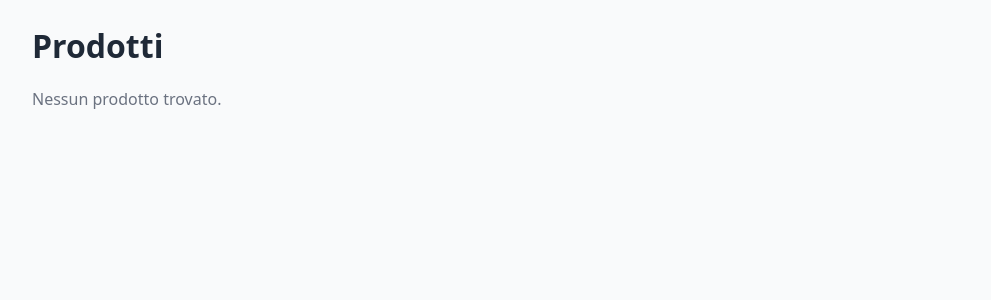
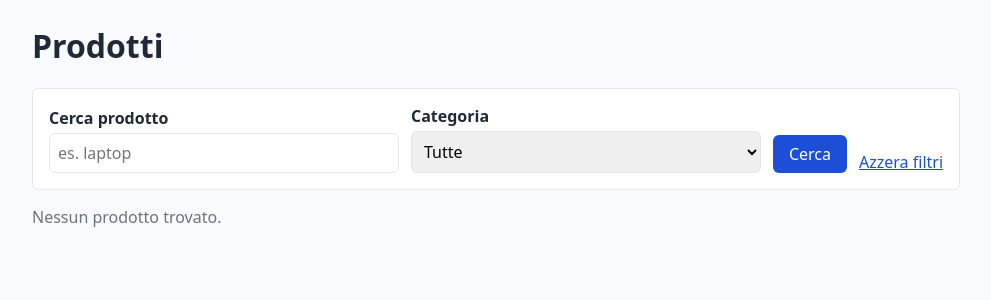
Before and after one commit to federicogrimaldi-ITS/Esercitazione-pratica---Producer-Consumer, a Spring app: template product-client/src/main/resources/templates/prodotti/lista.html in a window 1280 px wide. Shown: the top 300 px of the page, without its empty margins (144-1135 px from the left). Run offline with Thymeleaf, Linux system fonts and the light colour scheme; the template is opened without the code that fills it, so the values that code supplies are empty.

Commit message:
Consumer: ricerca per nome e categoria
La pagina /prodotti contiene un form (nome + select categoria) che
costruisce la richiesta GET /api/prodotti?nome=...&categoria=... verso
la Producer. Le categorie del select sono ricavate dai prodotti restituiti
dall'API (distinte e ordinate); i campi vuoti equivalgono a "nessun
filtro" e i valori cercati restano nel form.

Co-Authored-By: Claude Opus 5.5 <noreply@anthropic.com>
Claude-Session: https://claude.ai/code/session_01Wb1pJP2PkaRmzmE79uoBWg

```diff
--- a/product-client/src/main/resources/static/css/style.css
+++ b/product-client/src/main/resources/static/css/style.css
@@ -93,3 +93,32 @@ tbody tr:hover { background: #f9fafb; }
 
 .scheda dt { font-weight: 600; }
 .scheda dd { margin: 0; }
+
+.ricerca {
+    display: flex;
+    flex-wrap: wrap;
+    align-items: flex-end;
+    gap: 12px;
+    margin-bottom: 16px;
+    padding: 16px;
+    background: #fff;
+    border: 1px solid var(--bordo);
+    border-radius: 6px;
+}
+
+.ricerca label {
+    display: flex;
+    flex-direction: column;
+    gap: 4px;
+    font-weight: 600;
+    flex: 1 1 200px;
+}
+
+.ricerca input,
+.ricerca select {
+    padding: 8px;
+    border: 1px solid var(--bordo);
+    border-radius: 6px;
+    font: inherit;
+    font-weight: normal;
+}
--- a/product-client/src/main/resources/templates/prodotti/lista.html
+++ b/product-client/src/main/resources/templates/prodotti/lista.html
@@ -9,6 +9,23 @@
 <body>
 <main class="container">
     <h1>Prodotti</h1>
+
+    <form class="ricerca" th:action="@{/prodotti}" method="get">
+        <label>
+            Cerca prodotto
+            <input type="search" name="nome" th:value="${criteri.nome}" placeholder="es. laptop">
+        </label>
+        <label>
+            Categoria
+            <select name="categoria">
+                <option value="" th:selected="${criteri.categoria == null}">Tutte</option>
+                <option th:each="c : ${categorie}" th:value="${c}" th:text="${c}"
+                        th:selected="${c == criteri.categoria}">Informatica</option>
+            </select>
+        </label>
+        <button class="button" type="submit">Cerca</button>
+        <a th:unless="${criteri.vuoto}" th:href="@{/prodotti}">Azzera filtri</a>
+    </form>
 
     <p th:if="${#lists.isEmpty(prodotti)}" class="vuoto">Nessun prodotto trovato.</p>
 
```
Also changed, not shown: product-client/src/main/java/com/savoia/productclient/controller/ProdottoWebController.java (+8 -2 lines), product-client/src/main/java/com/savoia/productclient/service/ProdottoService.java (+13 -0 lines), 2 other files.
